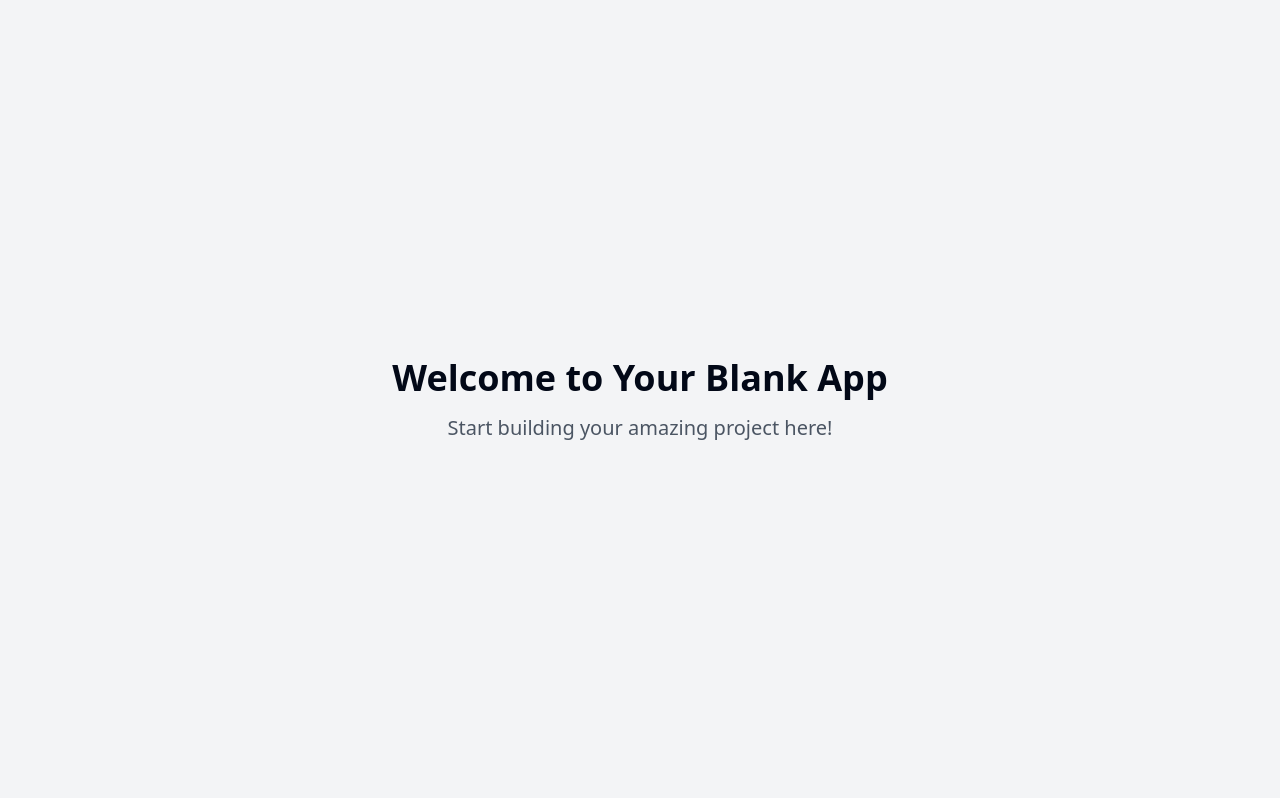
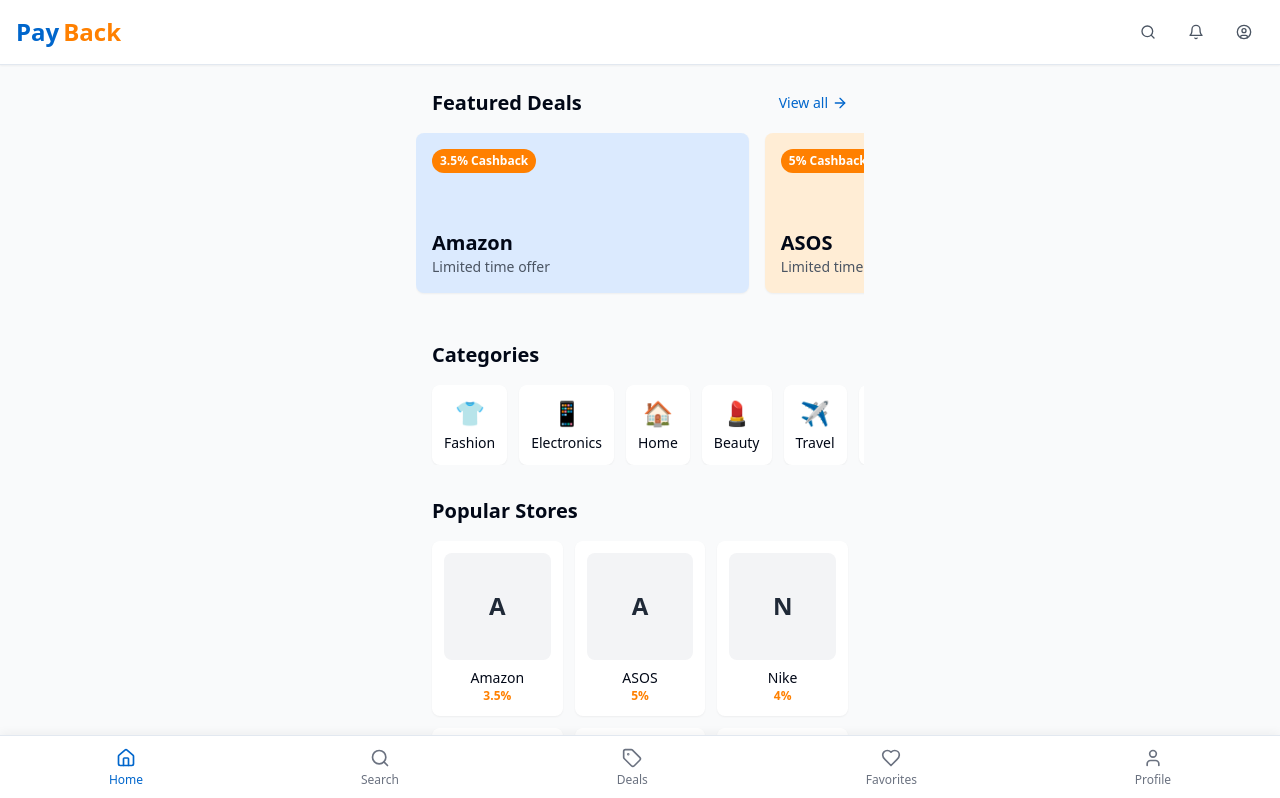
Before and after one commit to giladnn/cashback-clone-mobile-react, a React (Vite) app: page / in a window 1280 px wide. Shown: the top 798 px of the page. Built offline with nearby package versions, Linux system fonts and the light colour scheme.

Commit message:
Add React Native page
Implement a new page based on the provided design.

```diff
--- /dev/null
+++ b/src/components/CategorySection.tsx
@@ -0,0 +1,41 @@
+
+import React from 'react';
+import { ScrollArea, ScrollBar } from "@/components/ui/scroll-area";
+import { Card, CardContent } from "@/components/ui/card";
+
+const categories = [
+  { id: 1, name: "Fashion", icon: "👕" },
+  { id: 2, name: "Electronics", icon: "📱" },
+  { id: 3, name: "Home", icon: "🏠" },
+  { id: 4, name: "Beauty", icon: "💄" },
+  { id: 5, name: "Travel", icon: "✈️" },
+  { id: 6, name: "Food", icon: "🍔" },
+  { id: 7, name: "Sports", icon: "⚽" },
+  { id: 8, name: "Kids", icon: "🧸" },
+];
+
+const CategorySection = () => {
+  return (
+    <div className="py-4">
+      <div className="px-4 mb-4">
+        <h2 className="text-xl font-bold">Categories</h2>
+      </div>
+
+      <ScrollArea className="w-full whitespace-nowrap">
+        <div className="flex space-x-3 px-4">
+          {categories.map((category) => (
+            <Card key={category.id} className="featured-card card-hover border-0">
+              <CardContent className="flex flex-col items-center p-3">
+                <div className="text-2xl mb-1">{category.icon}</div>
+                <span className="text-sm font-medium">{category.name}</span>
+              </CardContent>
+            </Card>
+          ))}
+        </div>
+        <ScrollBar orientation="horizontal" />
+      </ScrollArea>
+    </div>
+  );
+};
+
+export default CategorySection;
--- /dev/null
+++ b/src/components/FeaturedSlider.tsx
@@ -0,0 +1,65 @@
+
+import React from 'react';
+import { Card, CardContent } from "@/components/ui/card";
+import { ArrowRight } from "lucide-react";
+
+const slides = [
+  {
+    id: 1,
+    title: "Amazon",
+    cashback: "3.5%",
+    image: "https://placehold.co/600x300/e6f2ff/0066cc?text=Amazon+Deal",
+    color: "bg-blue-100"
+  },
+  {
+    id: 2,
+    title: "ASOS",
+    cashback: "5%",
+    image: "https://placehold.co/600x300/fff5e6/ff9900?text=ASOS+Deal",
+    color: "bg-orange-100"
+  },
+  {
+    id: 3,
+    title: "Nike",
+    cashback: "4%",
+    image: "https://placehold.co/600x300/e6ffe6/00cc00?text=Nike+Deal",
+    color: "bg-green-100"
+  }
+];
+
+const FeaturedSlider = () => {
+  return (
+    <div className="py-4">
+      <div className="flex items-center justify-between mb-4 px-4">
+        <h2 className="text-xl font-bold">Featured Deals</h2>
+        <button className="flex items-center text-primary text-sm font-medium">
+          View all <ArrowRight size={16} className="ml-1" />
+        </button>
+      </div>
+
+      <div className="flex overflow-x-auto scrollbar-none snap-x snap-mandatory pb-4 px-4 space-x-4">
+        {slides.map((slide) => (
+          <div
+            key={slide.id}
+            className="snap-start snap-always flex-shrink-0 w-[80%]"
+          >
+            <Card className={`featured-card card-hover border-0 h-40 ${slide.color}`}>
+              <CardContent className="p-0 h-full relative">
+                {/* Placeholder for actual image */}
+                <div className="w-full h-full flex flex-col justify-between p-4">
+                  <div className="cashback-tag self-start">{slide.cashback} Cashback</div>
+                  <div>
+                    <h3 className="text-xl font-bold">{slide.title}</h3>
+                    <p className="text-sm text-gray-600">Limited time offer</p>
+                  </div>
+                </div>
+              </CardContent>
+            </Card>
+          </div>
+        ))}
+      </div>
+    </div>
+  );
+};
+
+export default FeaturedSlider;
--- /dev/null
+++ b/src/components/FooterNav.tsx
@@ -0,0 +1,34 @@
+
+import React from 'react';
+import { Home, Search, Tag, Heart, User } from "lucide-react";
+
+const FooterNav = () => {
+  return (
+    <nav className="fixed bottom-0 left-0 right-0 bg-white border-t shadow-[0_-2px_10px_rgba(0,0,0,0.05)] z-40">
+      <div className="flex justify-around items-center h-16">
+        <button className="flex flex-col items-center justify-center text-primary">
+          <Home size={20} />
+          <span className="text-xs mt-1">Home</span>
+        </button>
+        <button className="flex flex-col items-center justify-center text-gray-500">
+          <Search size={20} />
+          <span className="text-xs mt-1">Search</span>
+        </button>
+        <button className="flex flex-col items-center justify-center text-gray-500">
+          <Tag size={20} />
+          <span className="text-xs mt-1">Deals</span>
+        </button>
+        <button className="flex flex-col items-center justify-center text-gray-500">
+          <Heart size={20} />
+          <span className="text-xs mt-1">Favorites</span>
+        </button>
+        <button className="flex flex-col items-center justify-center text-gray-500">
+          <User size={20} />
+          <span className="text-xs mt-1">Profile</span>
+        </button>
+      </div>
+    </nav>
+  );
+};
+
+export default FooterNav;
--- /dev/null
+++ b/src/components/Header.tsx
@@ -0,0 +1,33 @@
+
+import React from 'react';
+import { Button } from "@/components/ui/button";
+import { Search, UserCircle, Bell } from "lucide-react";
+
+const Header = () => {
+  return (
+    <header className="sticky top-0 z-50 bg-white border-b shadow-sm">
+      <div className="container mx-auto px-4 py-3">
+        <div className="flex items-center justify-between">
+          <div className="flex items-center space-x-1">
+            <span className="text-2xl font-bold text-primary">Pay</span>
+            <span className="text-2xl font-bold text-secondary">Back</span>
+          </div>
+
+          <div className="flex items-center space-x-2">
+            <Button variant="ghost" size="icon" className="text-gray-600">
+              <Search size={20} />
+            </Button>
+            <Button variant="ghost" size="icon" className="text-gray-600">
+              <Bell size={20} />
+            </Button>
+            <Button variant="ghost" size="icon" className="text-gray-600">
+              <UserCircle size={20} />
+            </Button>
+          </div>
+        </div>
+      </div>
+    </header>
+  );
+};
+
+export default Header;
--- /dev/null
+++ b/src/components/StoreGrid.tsx
@@ -0,0 +1,38 @@
+
+import React from 'react';
+import { Card, CardContent } from "@/components/ui/card";
+
+const stores = [
+  { id: 1, name: "Amazon", cashback: "3.5%", logo: "https://placehold.co/200/e6f2ff/0066cc?text=A" },
+  { id: 2, name: "ASOS", cashback: "5%", logo: "https://placehold.co/200/fff5e6/ff9900?text=AS" },
+  { id: 3, name: "Nike", cashback: "4%", logo: "https://placehold.co/200/e6ffe6/00cc00?text=N" },
+  { id: 4, name: "Apple", cashback: "2%", logo: "https://placehold.co/200/f2e6ff/6600cc?text=AP" },
+  { id: 5, name: "eBay", cashback: "3%", logo: "https://placehold.co/200/ffe6e6/cc0000?text=E" },
+  { id: 6, name: "Samsung", cashback: "2.5%", logo: "https://placehold.co/200/e6f7ff/0099cc?text=S" },
+];
+
+const StoreGrid = ({ title }: { title: string }) => {
+  return (
+    <div className="py-4">
+      <div className="px-4 mb-4">
+        <h2 className="text-xl font-bold">{title}</h2>
+      </div>
+
+      <div className="grid grid-cols-3 gap-3 px-4">
+        {stores.map((store) => (
+          <Card key={store.id} className="featured-card card-hover border-0">
+            <CardContent className="p-3 text-center">
+              <div className="w-full aspect-square rounded-lg bg-gray-100 flex items-center justify-center mb-2">
+                <div className="text-2xl font-bold text-gray-800">{store.name.charAt(0)}</div>
+              </div>
+              <h3 className="text-sm font-medium truncate">{store.name}</h3>
+              <p className="text-xs text-secondary font-bold">{store.cashback}</p>
+            </CardContent>
+          </Card>
+        ))}
+      </div>
+    </div>
+  );
+};
+
+export default StoreGrid;
--- a/src/index.css
+++ b/src/index.css
@@ -13,11 +13,11 @@
     --popover: 0 0% 100%;
     --popover-foreground: 222.2 84% 4.9%;
 
-    --primary: 222.2 47.4% 11.2%;
+    --primary: 210 100% 40%;
     --primary-foreground: 210 40% 98%;
 
-    --secondary: 210 40% 96.1%;
-    --secondary-foreground: 222.2 47.4% 11.2%;
+    --secondary: 30 100% 50%;
+    --secondary-foreground: 210 40% 98%;
 
     --muted: 210 40% 96.1%;
     --muted-foreground: 215.4 16.3% 46.9%;
@@ -35,19 +35,12 @@
     --radius: 0.5rem;
 
     --sidebar-background: 0 0% 98%;
-
     --sidebar-foreground: 240 5.3% 26.1%;
-
     --sidebar-primary: 240 5.9% 10%;
-
     --sidebar-primary-foreground: 0 0% 98%;
-
     --sidebar-accent: 240 4.8% 95.9%;
-
     --sidebar-accent-foreground: 240 5.9% 10%;
-
     --sidebar-border: 220 13% 91%;
-
     --sidebar-ring: 217.2 91.2% 59.8%;
   }
 
@@ -99,3 +92,17 @@
     @apply bg-background text-foreground;
   }
 }
+
+@layer components {
+  .cashback-tag {
+    @apply bg-secondary text-white text-xs font-bold px-2 py-1 rounded-full;
+  }
+
+  .card-hover {
+    @apply transition-all duration-200 hover:shadow-lg hover:-translate-y-1;
+  }
+
+  .featured-card {
+    @apply bg-white rounded-lg shadow-md overflow-hidden;
+  }
+}
--- a/src/pages/Index.tsx
+++ b/src/pages/Index.tsx
@@ -1,12 +1,26 @@
-// Update this page (the content is just a fallback if you fail to update the page)
+
+import React from 'react';
+import Header from '../components/Header';
+import FeaturedSlider from '../components/FeaturedSlider';
+import StoreGrid from '../components/StoreGrid';
+import CategorySection from '../components/CategorySection';
+import FooterNav from '../components/FooterNav';
 
 const Index = () => {
   return (
-    <div className="min-h-screen flex items-center justify-center bg-gray-100">
-      <div className="text-center">
-        <h1 className="text-4xl font-bold mb-4">Welcome to Your Blank App</h1>
-        <p className="text-xl text-gray-600">Start building your amazing project here!</p>
-      </div>
+    <div className="min-h-screen bg-gray-50 pb-20">
+      <Header />
+
+      <main className="container mx-auto max-w-lg">
+        <div className="py-2">
+          <FeaturedSlider />
+          <CategorySection />
+          <StoreGrid title="Popular Stores" />
+          <StoreGrid title="New Offers" />
+        </div>
+      </main>
+
+      <FooterNav />
     </div>
   );
 };
--- a/tailwind.config.ts
+++ b/tailwind.config.ts
@@ -1,3 +1,4 @@
+
 import type { Config } from "tailwindcss";
 
 export default {
```
